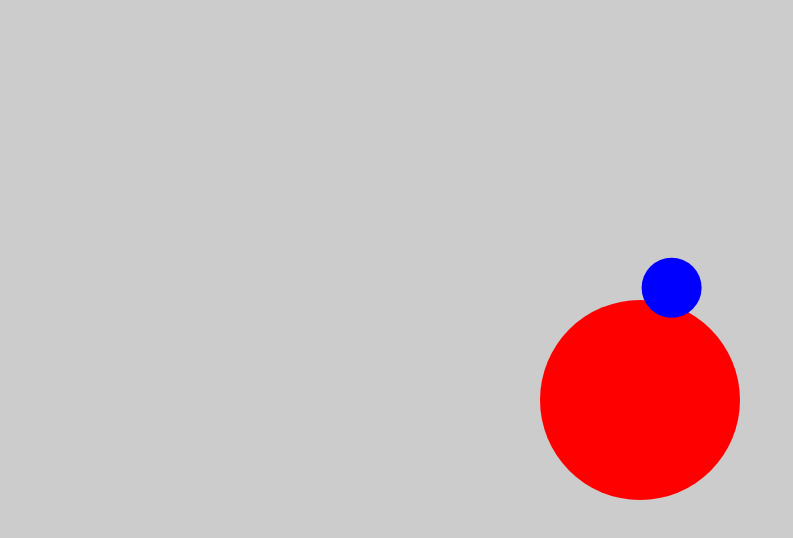
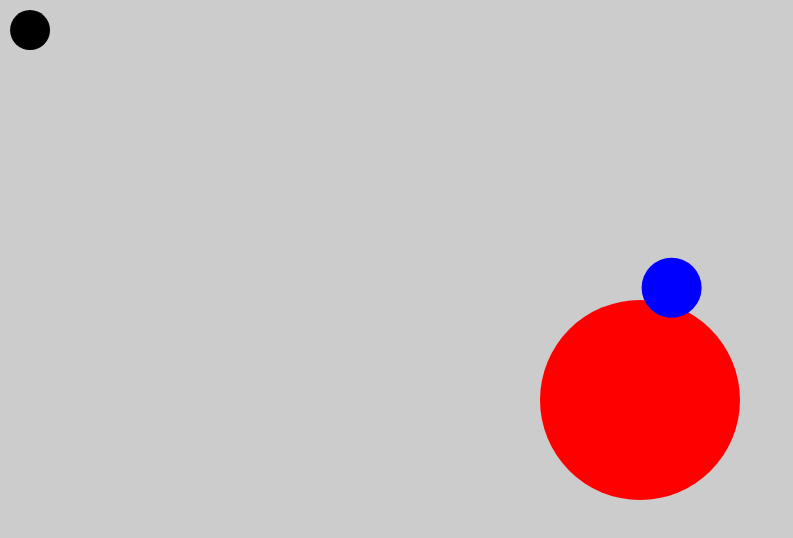
Before and after one commit to thiagomayrink/red-ball-game, a plain HTML site: page index.html in a window 1280 px wide. Shown: the whole page, without its empty margins (0-793 px from the left). Drawn offline with Linux system fonts and the light colour scheme.

Commit message:
feature/refactor: add friend balls to increase player score, change spawn rulles for enemies and friends

```diff
--- a/index.html
+++ b/index.html
@@ -16,11 +16,9 @@
   </head>
 
   <body>
-    <canvas
-      id="canvas"
-      onmousemove="onMouseMove(event)"
-      onclick="startGame()"
-    ></canvas>
+    <canvas id="canvas" onmousemove="onMouseMove(event)" onclick="null" ;>
+      ></canvas
+    >
 
     <script>
       const screenWidth = window.innerWidth;
@@ -32,7 +30,9 @@
       const context = canvas.getContext("2d");
 
       let gameloopIntervalId;
-      let summonEnemyIntervalId;
+      let playerScoreIntervalId;
+      let playerScore = 0;
+      let gameOver = false;
 
       class Player {
         constructor(x, y) {
@@ -89,8 +89,99 @@
         }
       }
 
+      class Friend {
+        constructor(x, y, speedX, speedY, index) {
+          this.x = x;
+          this.y = y;
+          this.speedX = speedX;
+          this.speedY = speedY;
+          this.color = "black";
+          this.radius = 20;
+          this.index = index;
+        }
+
+        draw() {
+          drawCircle(this.x, this.y, this.radius, this.color);
+        }
+
+        move() {
+          this.x += this.speedX;
+          this.y += this.speedY;
+        }
+
+        increaseSpeed() {
+          this.speedX *= 1.001;
+          this.speedY *= 1.001;
+        }
+
+        checkCollisionAgainstPlayer() {
+          const distance = Math.sqrt(
+            (player.x - this.x) ** 2 + (player.y - this.y) ** 2
+          );
+
+          return distance < player.radius + this.radius;
+        }
+        //não consegui remover ao sair 100% da parte superior (0+ raio === sumir no respawn)
+        removeOnEdge() {
+          if (this.x < 0 || this.x + this.radius > screenWidth) {
+            friends.splice(this.index, 1);
+          }
+
+          if (this.y < 0 || this.y + this.radius > screenHeight) {
+            friends.splice(this.index, 1);
+          }
+        }
+      }
+
+      function incrementScore() {
+        playerScore++;
+      }
+
+      function randomInteger(min, max) {
+        return Math.floor(Math.random() * (max - min) + min);
+      }
+
       function summonEnemy() {
         enemies.push(new Enemy(0, 0, 10, 10));
+      }
+
+      function moveEnemies() {
+        enemies.forEach((enemy) => enemy.move());
+      }
+
+      function handleEnemiesBounce() {
+        enemies.forEach((enemy) => enemy.bounceOnEdge());
+      }
+
+      function increaseEnemiesSpeed() {
+        enemies.forEach((enemy) => enemy.increaseSpeed());
+      }
+
+      function drawEnemies() {
+        enemies.forEach((enemy) => enemy.draw());
+      }
+
+      function summonFriend() {
+        let index = 0;
+        if (friends.length > 0) index = friends.length - 1;
+
+        friends.push(new Friend(0, 0, 10, 10, index));
+      }
+
+      function moveFriends() {
+        friends.forEach((friend) => friend.move());
+      }
+
+      function handleFriendsBounce() {
+        friends.forEach((friend) => friend.removeOnEdge());
+      }
+
+      function increaseFriendsSpeed() {
+        friends.forEach((friend) => friend.increaseSpeed());
+      }
+
+      function drawFriends() {
+        friends.forEach((friend) => friend.draw());
       }
 
       function onMouseMove(event) {
@@ -111,61 +202,73 @@
 
       function endGame() {
         canvas.style.cursor = "pointer";
+
         setTimeout(() => {
-          alert("Fim do jogo!");
+          alert(`Fim do Jogo! Pontuação: ${playerScore}`);
         }, 50);
-        clearInterval(summonEnemyIntervalId);
+
+        clearInterval(playerScoreIntervalId);
         clearInterval(gameloopIntervalId);
+
+        canvas.onclick = () => startGame();
       }
 
       const enemy = new Enemy();
       const player = new Player();
       let enemies = [];
+      let friends = [];
 
       function startGame() {
         player.x = screenWidth / 2;
         player.y = screenHeight / 2;
 
         canvas.style.cursor = "none";
+        canvas.onclick = "null";
 
         enemies = [];
+        friends = [];
+        playerScore = 0;
         summonEnemy();
 
-        clearInterval(summonEnemyIntervalId);
+        clearInterval(playerScoreIntervalId);
         clearInterval(gameloopIntervalId);
 
-        summonEnemyIntervalId = setInterval(summonEnemy, 5000);
         gameloopIntervalId = setInterval(gameLoop, 1000 / 60);
+        playerScoreIntervalId = setInterval(incrementScore, 1000);
       }
 
-      function moveEnemies() {
-        enemies.forEach((enemy) => enemy.move());
-      }
-
-      function handleEnemiesBounce() {
-        enemies.forEach((enemy) => enemy.bounceOnEdge());
-      }
-
-      function increaseEnemiesSpeed() {
-        enemies.forEach((enemy) => enemy.increaseSpeed());
-      }
-
-      function drawEnemies() {
-        enemies.forEach((enemy) => enemy.draw());
-      }
       function gameLoop() {
         clearScreen();
 
         moveEnemies();
+        moveFriends();
 
         enemies.forEach((enemy) => {
           if (enemy.checkCollisionAgainstPlayer()) endGame();
         });
 
+        friends.forEach((friend) => {
+          if (friend.checkCollisionAgainstPlayer()) playerScore++;
+        });
+
+        //5 in 1000 drop rate
+        if (randomInteger(0, 1000) < 5) {
+          summonEnemy();
+        }
+        //4 in 1000 drop rate
+        if (randomInteger(0, 1000) < 10) {
+          summonFriend();
+        }
+
+        player.draw();
+
         increaseEnemiesSpeed();
         handleEnemiesBounce();
-        player.draw();
         drawEnemies();
+
+        increaseFriendsSpeed();
+        handleFriendsBounce();
+        drawFriends();
       }
 
       startGame();
```
